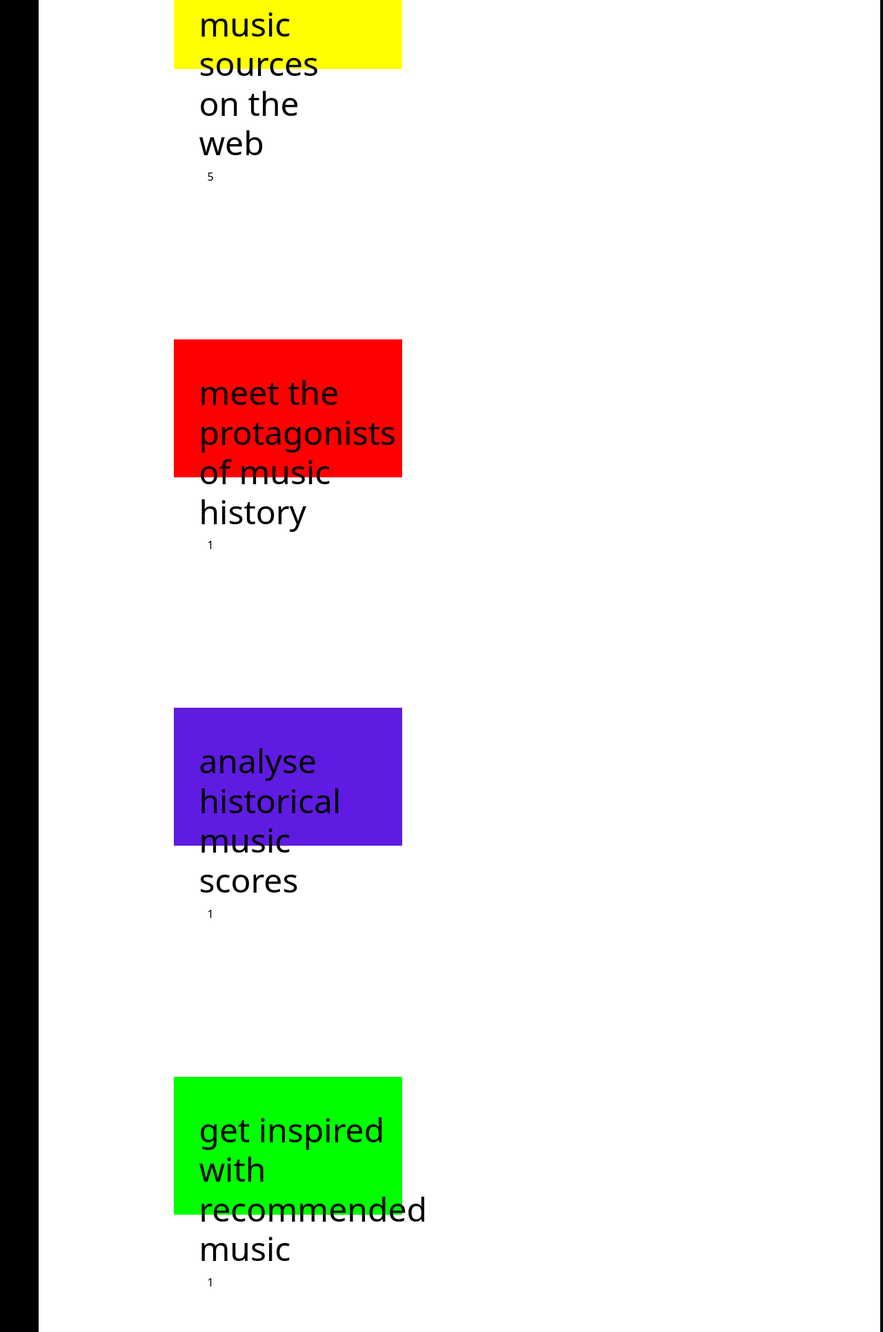
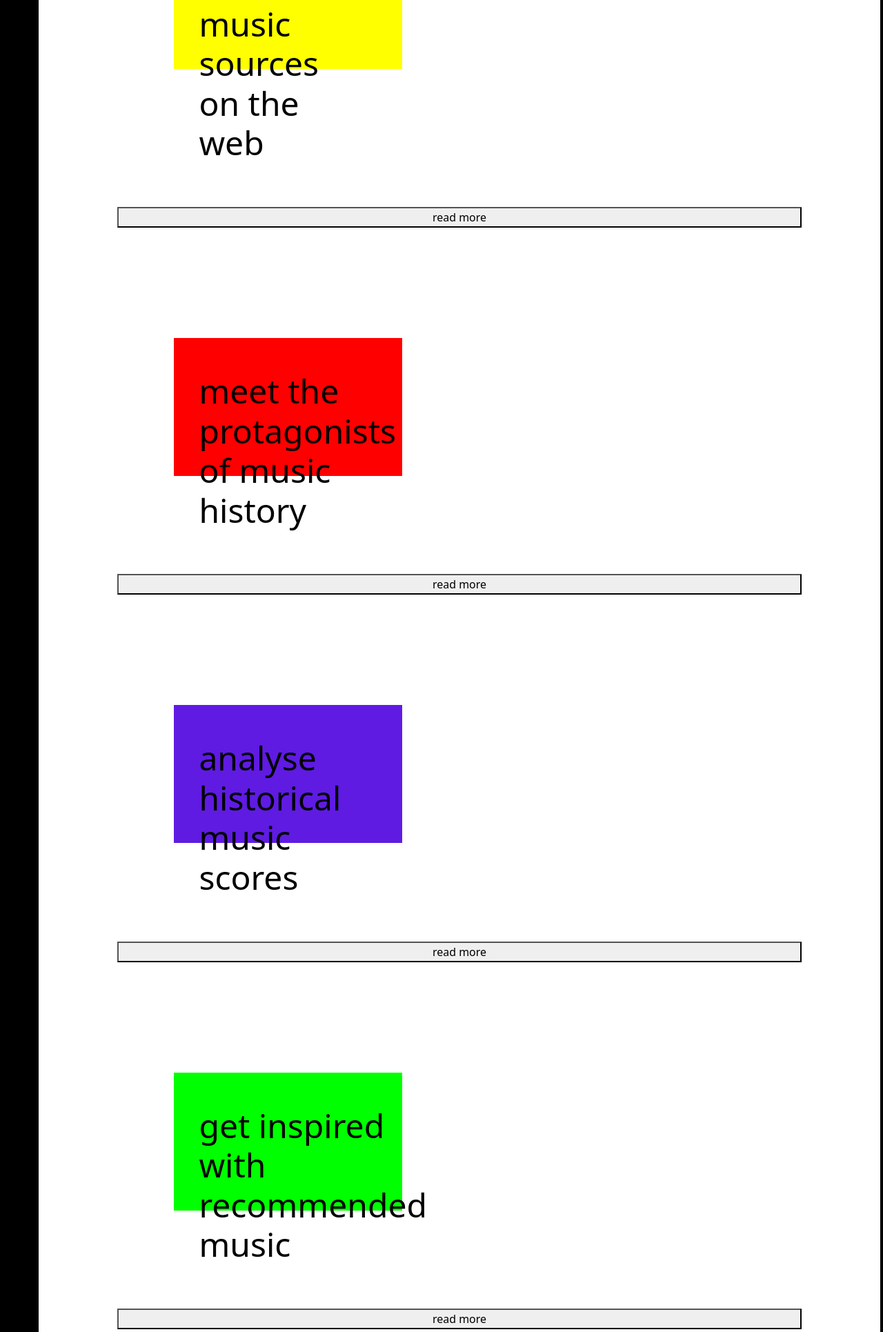
Before and after one commit to polifonia-project/web_portal, a Flask app: page / in a window 1280 px wide. Shown: the part 893-2824 px from the top of the page at 69% size. Run offline with Flask 2, Linux system fonts and the light colour scheme; some libraries are stand-ins or nearby versions.

Commit message:
min fix css small devices, updated musow API

```diff
--- a/portal/app.py
+++ b/portal/app.py
@@ -38,7 +38,7 @@
 
 	Returns
 	-------
-		all_results: list of disctionaries including queried uris and labels
+		all_results: list of dictionaries including queried uris and labels
 	"""
 	# query the index
 	try:
--- a/portal/static/css/equaliser.css
+++ b/portal/static/css/equaliser.css
@@ -32,6 +32,8 @@
   background-position: center center;
   background-repeat: no-repeat;
 }
+
+
 
 .thumb_yellow input[type=range]::-webkit-slider-thumb {
   background-image: url('../imgs/thumb_yellow.png') !important;
@@ -82,7 +84,15 @@
   background: black !important; /* slider */
 }
 
-
+/* equaliser in smaller screens */
+.notop { margin-top: 0px !important;}
+.resized {margin-top: 0.2em !important; max-width: 150px;}
+.resized::-webkit-slider-thumb {
+  height: 50px !important;
+  width: 50px !important;
+  margin-top: -24px !important;
+}
+.resized+span {margin-top: 0 !important; display: inline !important; max-width: 200px;}
 
 /* input[type=range]::-ms-track {
   width: 100%;
--- a/portal/static/css/main.css
+++ b/portal/static/css/main.css
@@ -184,16 +184,19 @@
 #section_meet section:first-of-type{ background: linear-gradient(180deg, red 200px, #fff 0%);}
 #section_analyse section:first-of-type { background: linear-gradient(180deg, #5f1be2 200px, #fff 0%);}
 #section_recommend section:first-of-type { background: linear-gradient(180deg, #00ff00 200px, #fff 0%);}
+
 .category_title {font-size: 3rem; }
 .resource {margin-bottom: 1em; padding: 2em; border: solid 2px black; background: white !important; box-shadow: 5px 10px;}
 .resource h3 {font-family: 'Playfair Display', serif;}
 .small_icon {width: 30px; height: auto; float: right;}
+
 /* MEDIA QUERY */
 /* small */
 @media screen and (max-width: 768px) {
-  .eq {margin: 1em auto; text-align: center;}
-  .equaliser section span {margin-top: 2em !important; text-align: center; display: block;}
+  .eq {margin: 0.1em auto; text-align: center;}
+  /* .equaliser section span {margin-top: 2em !important; text-align: center; display: block;} */
   input[type=range] {transform: none !important;}
+  .category_section {margin: .5em !important;}
 }
 
 /* medium large */
--- a/portal/static/js/main.js
+++ b/portal/static/js/main.js
@@ -94,23 +94,25 @@
         if (isScrolledIntoView('#maincontent') && !firstScroll) {
             load_sections_first_time(sorted_sections);
             firstScroll = true;
-
         }
-        // FOLLOWING TIMES
-        //else if (isScrolledIntoView('#maincontent') && firstScroll) {
-          // update equaliser object if changed
-        //} else {  };
-
-
-        // $.doTimeout( 'scrollTop', 50, function(){
-        //
-        // });
 
       }
     }
 
   });
 
+  // MEDIA QUERY
+  if(jQuery(window).width() < 800 ) {
+    $('.equaliser').toggleClass('notop');
+    $('.equaliser > section').toggleClass('row');
+    $('.eq > input').toggleClass('resized');
+    // var elements = document.getElementsByClassName('resized');
+    // for (var i = 0; i < elements.length; i++) {
+    //   elements[i].css('max-width','200px');
+    //   elements[i].css('margin-top','0.2em !important');
+    //   elements[i].style['-webkit-filter']
+    // }
+  }
 });
 
 // loads sections the first time the user scrolls down
@@ -130,12 +132,12 @@
 // create section, call apis
 function add_section(section_id,section_title,counter){
   sec = category_section(section_id,section_title,counter);
-
   c = parseInt(counter);
   n_res = parseInt(c/10);
   if (n_res >= 1) { $("#maincontent").append(sec); add_resources(section_id, n_res)};
 }
 
+// create section
 function category_section(section_id, section_title, counter) {
   c = parseInt(counter);
   n_res = parseInt(c/10);
@@ -143,10 +145,11 @@
   var s = "<section class='row col-md-10 col-sm-10 category_section justify-content-md-center' id='section_"+section_id+"'>\
             <section class='col-md-4 col-sm-4'>\
                 <h2 class='category_title row col-md-12 col-sm-12'>"+section_title+"</h2>\
-                <p class='col-md-12 col-sm-12' id='section_"+section_id+"_counter' data-counter='"+n_res+"'>"+n_res+"</p>\
+                <p class='col-md-12 col-sm-12' id='section_"+section_id+"_counter' data-counter='"+n_res+"'></p>\
             </section>\
             <section class='resources col-md-6 col-sm-6 right'>\
             </section>\
+            <button onclick='upload_more_resources()'>read more</button>\
           </section>";
   return s
 }
@@ -170,7 +173,7 @@
       success: function (result) {
         if (result.length) {
           for (i = 0; i < result.length; i++) {
-            var res = category_resource(result[i].uri, result[i].label, result[i].type);
+            var res = category_resource(result[i].uri, result[i].label, result[i].type, result[i].desc);
             $("#section_"+section_id+" .resources").append(res);
           }
         }
@@ -179,10 +182,10 @@
 }
 
 // resource template in homepage
-function category_resource(uri, label, type='Resource') {
+function category_resource(uri, label, type='Resource', desc='Read more') {
   var res = "<section class='resource col-md-12 col-sm-12'>\
       <h3 class='col-md-8 col-sm-8'>"+label+"</h3>\
-      <p><span class='res_type'>"+type+"</span></p>\
+      <p><span class='res_type'>"+type+"</span> "+desc+"</p>\
       <a href='resource/"+uri+"'>\
         <img class='small_icon' src='static/imgs/play.png'/>\
       </a>\
@@ -284,3 +287,6 @@
   }
 
 }
+
+// add new resources
+function upload_more_resources() {}
--- a/portal/templates/index.html
+++ b/portal/templates/index.html
@@ -9,24 +9,24 @@
 
     <section id="equaliser" class="equaliser row justify-content-md-center">
       <section class="col-md-2 col-sm-2 eq thumb_yellow">
-        <input id='music_sources' onchange="showSection(this.value, this.id)" class="col-md-3 col-sm-12" type='range' value='50'/>
-        <span class="col-md-3 col-sm-12">discover music sources on the web</span>
+        <input id='music_sources' onchange="showSection(this.value, this.id)" class="col-md-3 col-sm-8" type='range' value='50'/>
+        <span class="col-md-3 col-sm-3">discover music sources on the web</span>
       </section>
       <section class="col-md-2 col-sm-2 eq thumb_red">
-        <input id='meet' onchange="showSection(this.value,this.id)" class="col-md-3 col-sm-12" type='range' value='10'/>
-        <span class="col-md-3 col-sm-12">meet the protagonists of music history</span>
+        <input id='meet' onchange="showSection(this.value,this.id)" class="col-md-3 col-sm-8" type='range' value='10'/>
+        <span class="col-md-3 col-sm-3">meet the protagonists of music history</span>
       </section>
       <section class="col-md-2 col-sm-2 eq thumb_violet">
-        <input id='analyse' onchange="showSection(this.value,this.id)" class="col-md-3 col-sm-12" type='range' value='10'/>
-        <span class="col-md-3 col-sm-12">analyse historical music scores</span>
+        <input id='analyse' onchange="showSection(this.value,this.id)" class="col-md-3 col-sm-8" type='range' value='10'/>
+        <span class="col-md-3 col-sm-3">analyse historical music scores</span>
       </section>
       <section class="col-md-2 col-sm-2 eq thumb_green">
-        <input id='recommend' onchange="showSection(this.value,this.id)" class="col-md-3 col-sm-12" type='range' value='10'/>
-        <span class="col-md-3 col-sm-12">get inspired with recommended music</span>
+        <input id='recommend' onchange="showSection(this.value,this.id)" class="col-md-3 col-sm-8" type='range' value='10'/>
+        <span class="col-md-3 col-sm-3">get inspired with recommended music</span>
       </section>
       <section class="col-md-2 col-sm-2 eq thumb_blue">
-        <input id='experience' onchange="showSection(this.value,this.id)" class="col-md-3 col-sm-12" type='range' value='30'/>
-        <span class="col-md-3 col-sm-12">find a unique music experience</span>
+        <input id='experience' onchange="showSection(this.value,this.id)" class="col-md-3 col-sm-8" type='range' value='30'/>
+        <span class="col-md-3 col-sm-3">find a unique music experience</span>
       </section>
 
 
```
Also changed, not shown: 2 other files.
